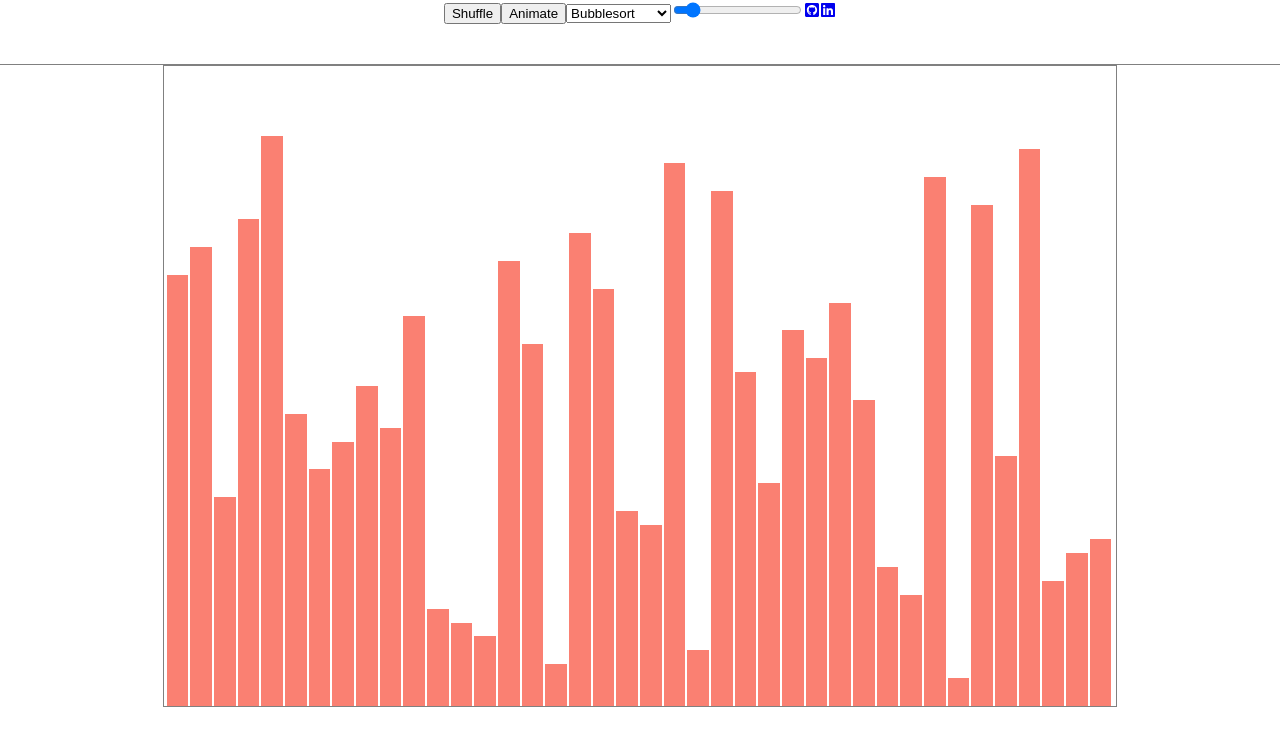
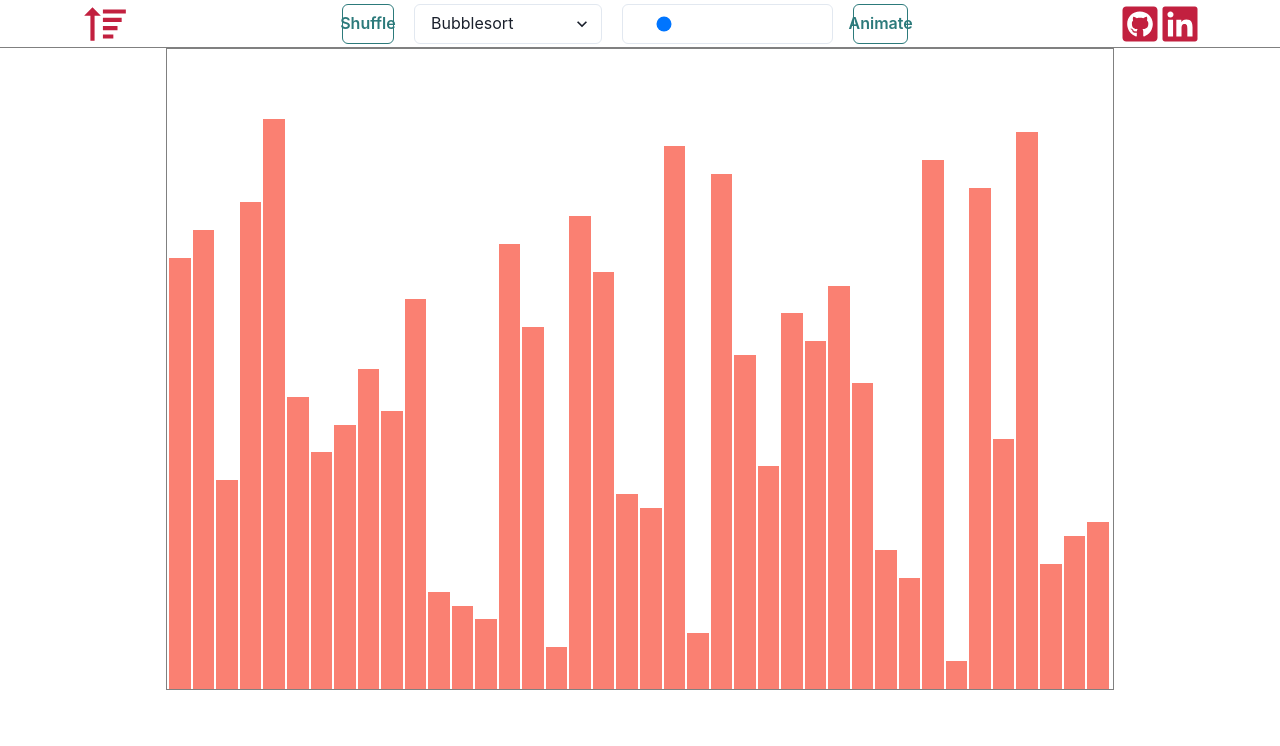
Before and after one commit to patricktrp/sorting-visualizer, a React (Create React App) app: page / in a window 1280 px wide. Shown: the top 746 px of the page. Built offline with nearby package versions, Linux system fonts and the light colour scheme.

Commit message:
switch to chakra UI

```diff
--- a/src/App.js
+++ b/src/App.js
@@ -6,7 +6,7 @@ import Visualizer from './components/Visualizer';
 import { createRandomArrayBySize } from './utils';
 
 const INITIAL_ARRAY_LENGTH = 40;
-const ANIMATION_SPEED = 5;
+const ANIMATION_SPEED = 25;
 
 const App = () => {
   const [numbers, setNumbers] = useState(createRandomArrayBySize(INITIAL_ARRAY_LENGTH));
--- a/src/components/Bar.js
+++ b/src/components/Bar.js
@@ -16,7 +16,7 @@ const Bar = (props) => {
 
     return (
         <div className={`${styles.bar} test`} style={{
-            width: widthOfBar + 'px',
+            width: (widthOfBar - 2) + 'px',
             backgroundColor: props.color === 'base' ? 'salmon' : props.color,
             // height: (props.value + 40) * 4 + 'px',
             height: heightOfBar + 'px',
--- a/src/components/Navbar.js
+++ b/src/components/Navbar.js
@@ -1,29 +1,52 @@
 import styles from './Navbar.module.css';
 import { FaGithubSquare } from 'react-icons/fa';
 import { FaLinkedin } from 'react-icons/fa';
+import { BiSortUp } from 'react-icons/bi';
+import { Button, Select, Input, Flex } from '@chakra-ui/react'
 
 const Navbar = (props) => {
     return (
-        <div className={styles.nav}>
-            <button disabled={props.isAnimating} onClick={props.onShuffleArray}>Shuffle</button>
+        <Flex justifyContent={'space-between'} alignItems={'center'} height={'6vh'} borderBottom={'1px solid grey'} paddingRight={20} paddingLeft={20}>
+            <Flex>
+                <BiSortUp size={50} color={'#c2203f'} />
+            </Flex>
+
+            <Flex gap={5}>
+                <Button
+                    size='md'
+                    onClick={props.onShuffleArray}
+                    disabled={props.isAnimating}
+                    colorScheme='teal'
+                    variant='outline'
+                >Shuffle</Button>
                 {/* <button disabled={props.isAnimating} onClick={props.onSortArray}>Sort</button> */}
-            <button disabled={props.isAnimating} onClick={props.onAnimate}>Animate</button>
-            <select disabled={props.isAnimating} value={props.algorithm} onChange={(e) => props.onChangeAlgorithm(e.target.value)}>
+                <Select disabled={props.isAnimating} value={props.algorithm} onChange={(e) => props.onChangeAlgorithm(e.target.value)}>
                     <option value="bubbleSort">Bubblesort</option>
                     <option value="selectionSort">Selection Sort</option>
                     <option value="insertionSort">Insertion Sort</option>
                     <option value="quickSort">Quicksort</option>
                     <option value="mergeSort">Mergesort</option>
                     <option value="heapSort">Heapsort</option>
-            </select>
-            <input type='range' value={props.currentSize} onChange={(e) => props.onChangeArraySize(e.target.value)} min={10} max={300} disabled={props.isAnimating} />
+                </Select>
+                <Input type='range' value={props.currentSize} onChange={(e) => props.onChangeArraySize(e.target.value)} min={10} max={300} disabled={props.isAnimating} />
+                <Button size='md'
+                    onClick={props.onAnimate}
+                    isLoading={props.isAnimating}
+                    loadingText='Animating'
+                    colorScheme='teal'
+                    variant='outline'
+                    spinnerPlacement='end'>Animate</Button>
+            </Flex>
+
+            <Flex>
                 <a target='_blank' rel="noopener noreferrer" href='https://github.com/patricktrp/sorting-visualizer'>
-                <FaGithubSquare />
+                    <FaGithubSquare size={40} color={'#c2203f'} />
                 </a>
                 <a target='_blank' rel="noopener noreferrer" href='https://www.linkedin.com/in/patrick-treppmann/'>
-                <FaLinkedin />
+                    <FaLinkedin size={40} color={'#c2203f'} />
                 </a>
-        </div>
+            </Flex>
+        </Flex >
     )
 };
 
--- a/src/components/Navbar.module.css
+++ b/src/components/Navbar.module.css
@@ -1,5 +1,8 @@
 .nav {
     width: 100%;
-    height: 8vh;
+    height: 6vh;
     border-bottom: 1px solid grey;
+    /* display: 'flex';
+    justify-content: 'space-between';
+    flex-direction: 'row'; */
 }
--- a/src/index.js
+++ b/src/index.js
@@ -2,10 +2,13 @@ import React from 'react';
 import ReactDOM from 'react-dom/client';
 import './index.css';
 import App from './App';
+import { ChakraProvider } from '@chakra-ui/react';
 
 const root = ReactDOM.createRoot(document.getElementById('root'));
 root.render(
   <React.StrictMode>
-    <App />
+    <ChakraProvider>
+      <App />
+    </ChakraProvider>
   </React.StrictMode>
 );
```
Lines whose indentation alone changed are shown as unchanged.
